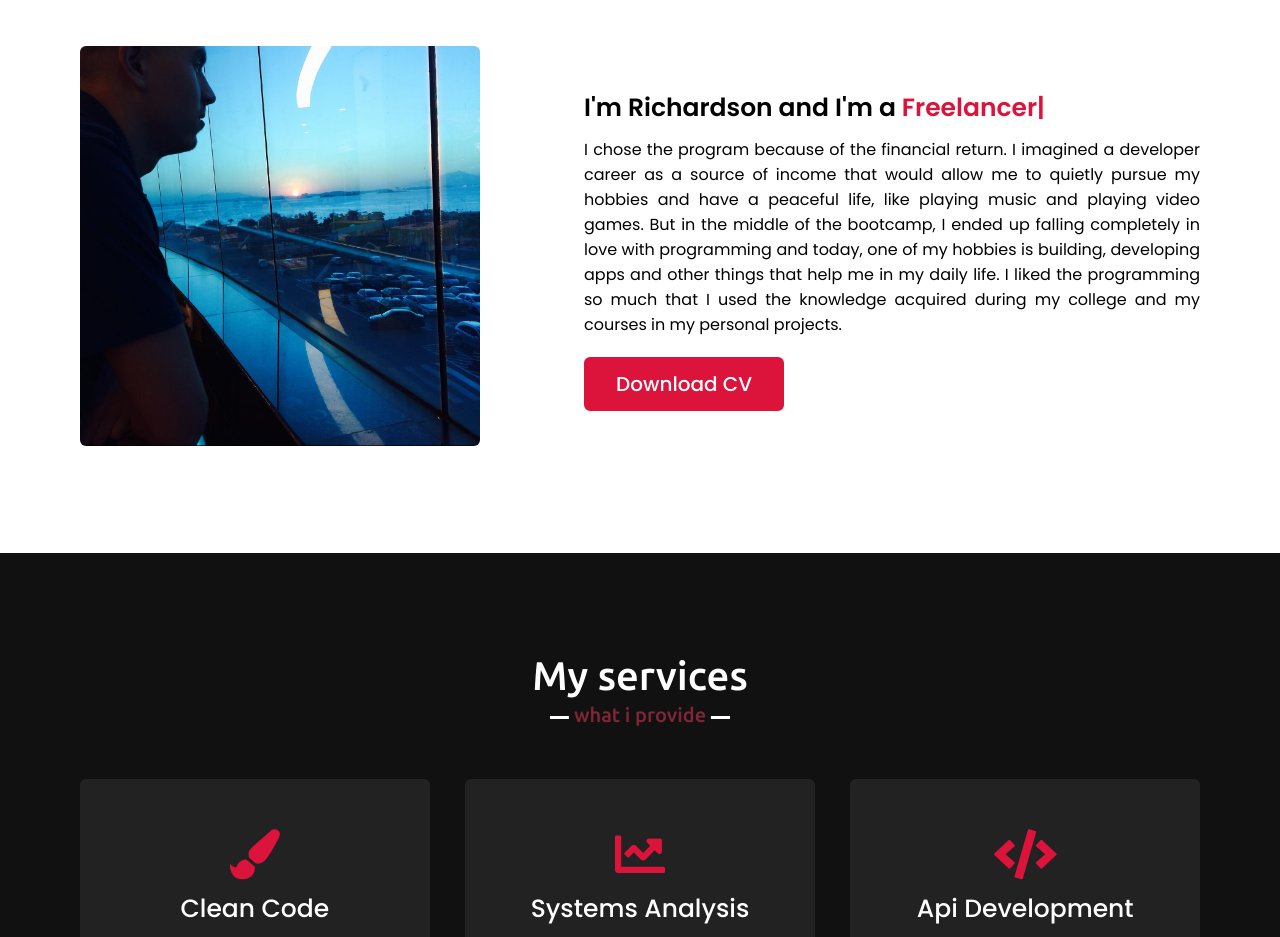
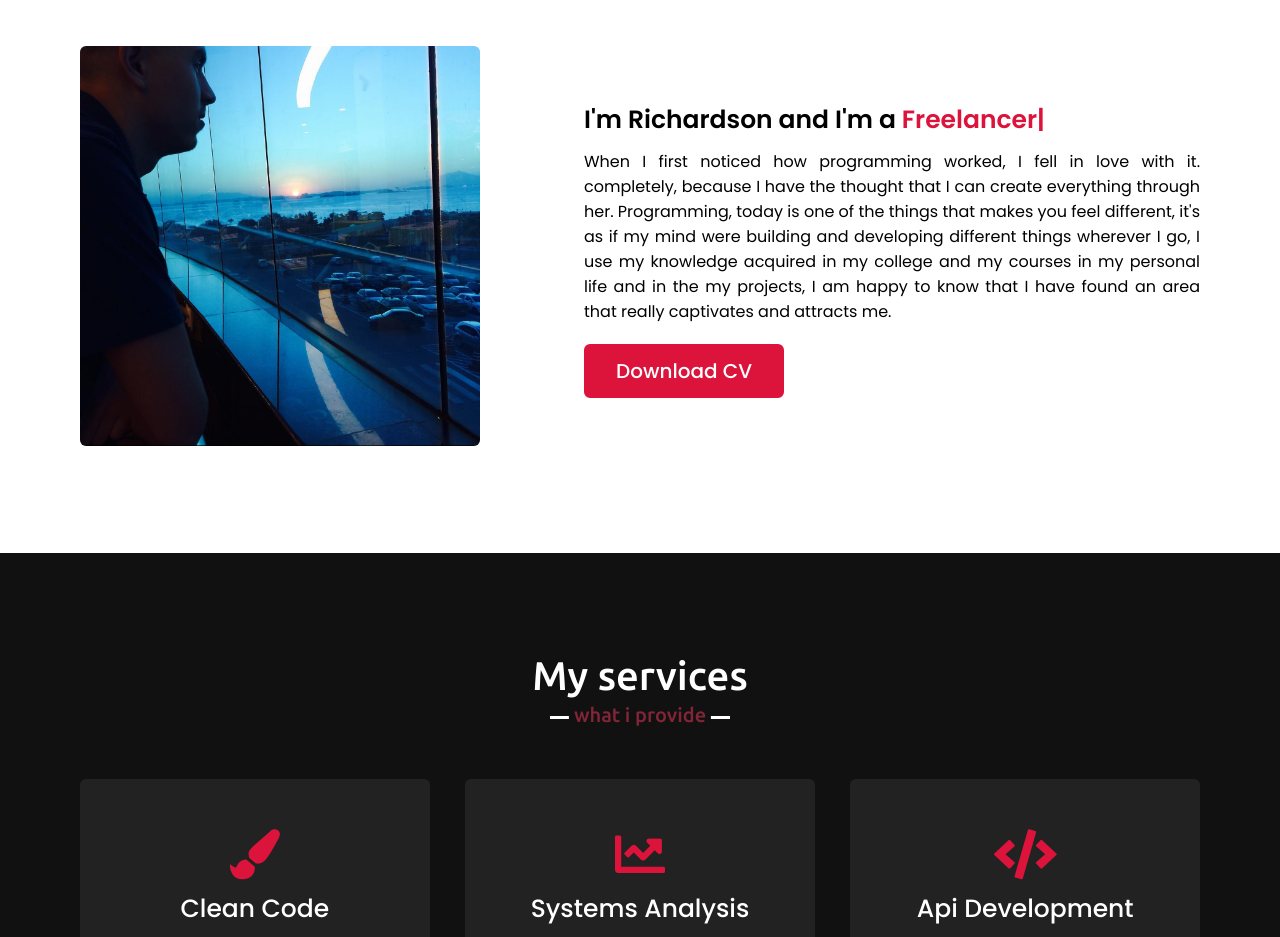
Before and after one commit to devEmidio/Portfolio, a plain HTML site: page index.html in a window 1280 px wide. Shown: the part 980-1917 px from the top of the page. Drawn offline with nearby package versions, Linux system fonts and the light colour scheme.

Commit message:
Update index.html

```diff
--- a/index.html
+++ b/index.html
@@ -70,34 +70,7 @@
                         <div class="column right">
                             <div class="text">I'm Richardson and I'm a <span
                                     class="typing-2"></span></div>
-                            <p>I chose the program
-                                because
-                                of the
-                                financial return. I imagined a
-                                developer
-                                career as a source of income that
-                                would
-                                allow me to quietly pursue my
-                                hobbies
-                                and have a peaceful life, like
-                                playing
-                                music and playing video games. But
-                                in
-                                the middle of the bootcamp, I ended
-                                up
-                                falling completely in love with
-                                programming and today, one of my
-                                hobbies
-                                is building, developing apps and
-                                other
-                                things that help me in my daily
-                                life. I
-                                liked the programming so much that I
-                                used the knowledge acquired during
-                                my
-                                college and my courses in my
-                                personal
-                                projects.</p>
+                            <p>When I first noticed how programming worked, I fell in love with it. completely, because I have the thought that I can create everything through her. Programming, today is one of the things that makes you feel different, it's as if my mind were building and developing different things wherever I go, I use my knowledge acquired in my college and my courses in my personal life and in the my projects, I am happy to know that I have found an area that really captivates and attracts me.</p>
                             <a href="./docs/curriculodefinitivo.pdf"
                                 target="_blank">Download CV</a>
                         </div>
```
